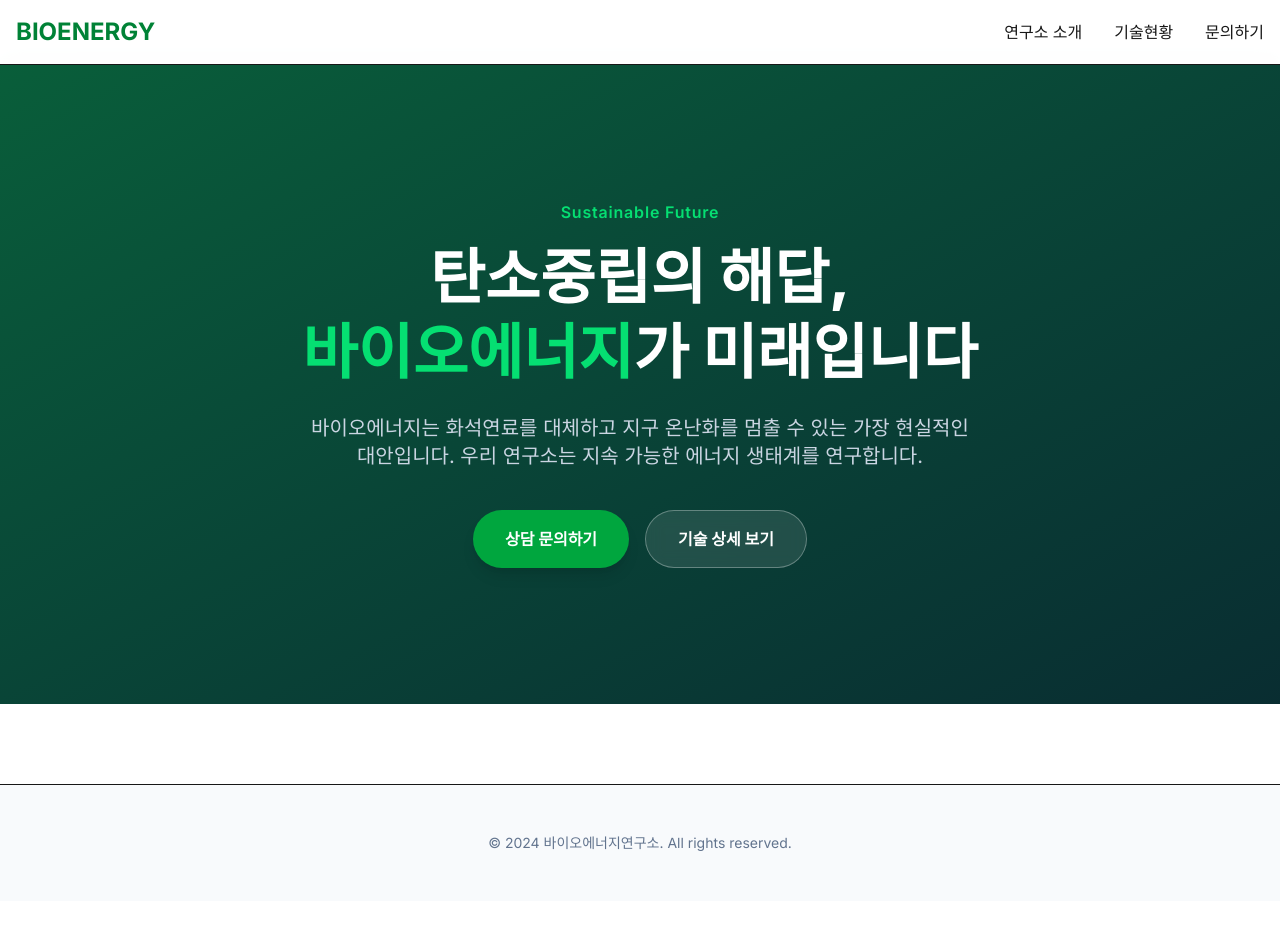
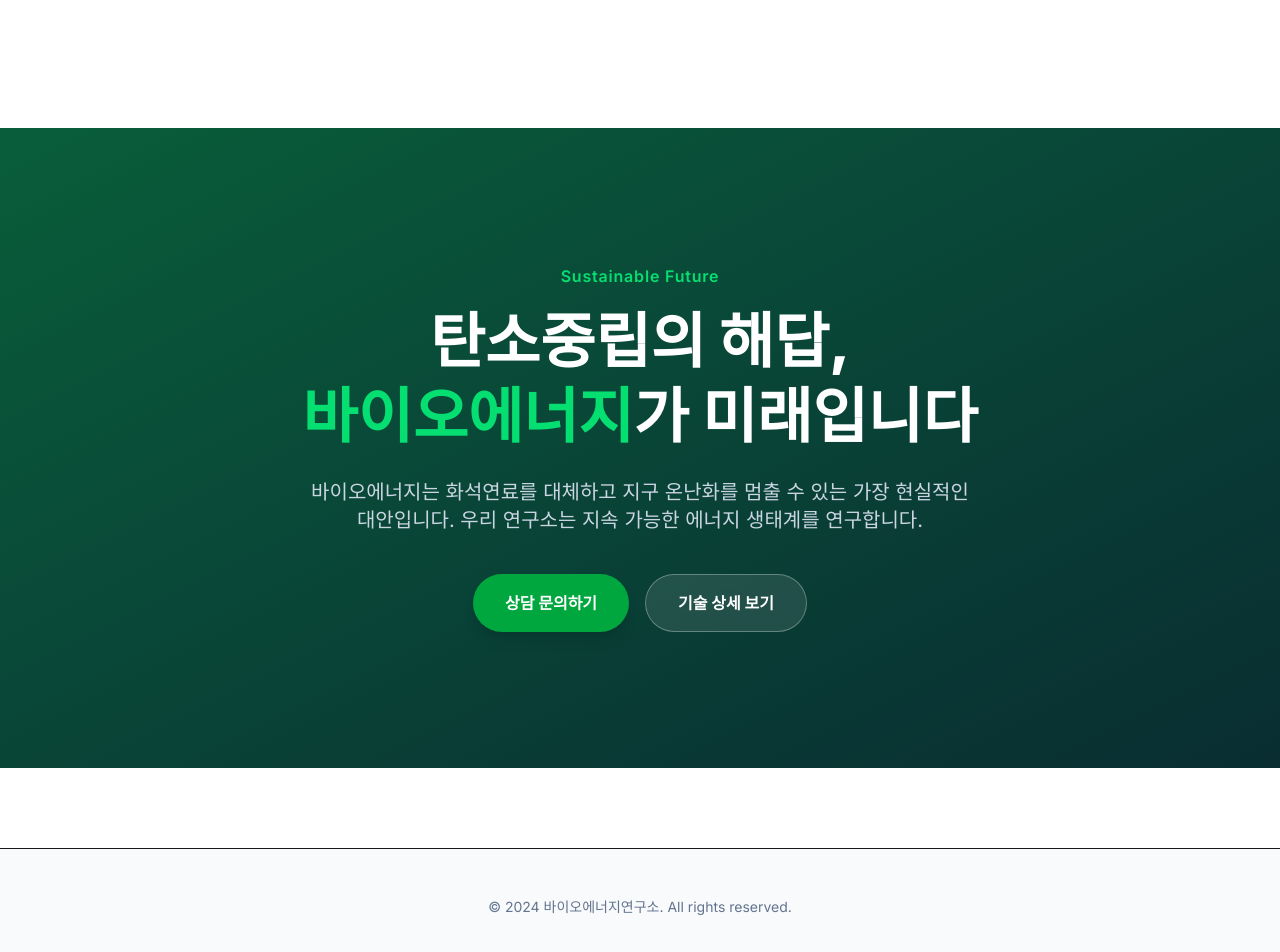
Before and after one commit to cw5444/bioenergy-website, a Next.js app: page / in a window 1280 px wide. Shown: the top 952 px of the page. Before the commit the page ends 901 px from the top, so only its background shows below. Built offline with nearby package versions, Linux system fonts and the light colour scheme.

Commit message:
UI: Header and Hero

```diff
--- a/app/layout.tsx
+++ b/app/layout.tsx
@@ -1,7 +1,8 @@
-// app/layout.tsx
+import "./globals.css";
 import type { Metadata } from "next";
 import { Inter } from "next/font/google";
-import "./globals.css";
+import Header from "@/components/Header";
+import Footer from "@/components/Footer";
 
 const inter = Inter({ subsets: ["latin"] });
 
@@ -12,34 +13,15 @@
 
 export default function RootLayout({
   children,
-}: Readonly<{
+}: {
   children: React.ReactNode;
-}>) {
+}) {
   return (
     <html lang="ko">
       <body className={`${inter.className} antialiased bg-white text-slate-900`}>
-        {/* 네비게이션 바 */}
-        <nav className="fixed top-0 w-full z-50 bg-white/80 backdrop-blur-md border-b">
-          <div className="max-w-7xl mx-auto px-4 h-16 flex items-center justify-between">
-            <div className="text-2xl font-bold text-green-700">BIOENERGY</div>
-            <div className="hidden md:flex gap-8 font-medium">
-              <a href="#intro" className="hover:text-green-600 transition">연구소 소개</a>
-              <a href="#tech" className="hover:text-green-600 transition">기술현황</a>
-              <a href="#contact" className="hover:text-green-600 transition">문의하기</a>
-            </div>
-          </div>
-        </nav>
-
-        <main className="pt-16">
-          {children}
-        </main>
-
-        {/* 푸터 */}
-        <footer className="bg-slate-50 border-t py-12 mt-20">
-          <div className="max-w-7xl mx-auto px-4 text-center text-slate-500 text-sm">
-            <p>© 2024 바이오에너지연구소. All rights reserved.</p>
-          </div>
-        </footer>
+        <Header />
+        <main className="pt-16">{children}</main>
+        <Footer />
       </body>
     </html>
   );
```
